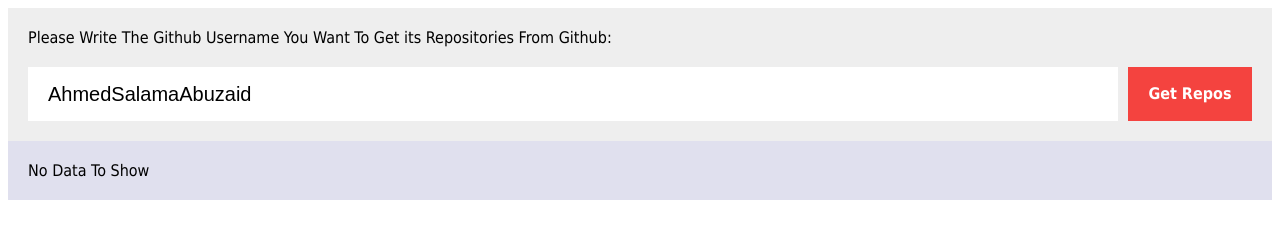
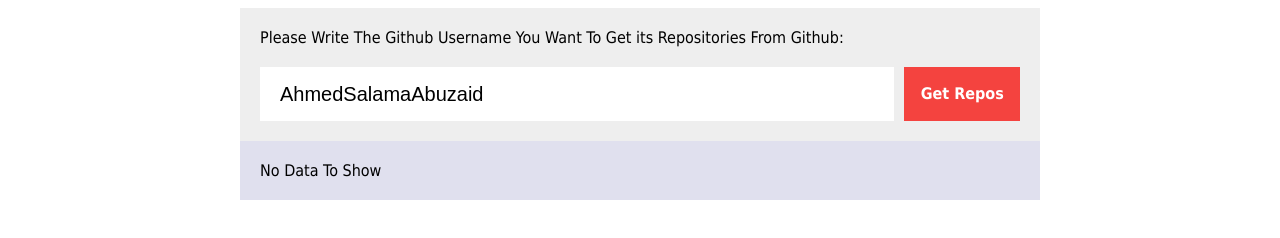
Before and after one commit to AhmedSalamaAbuzaid/fetch-repositories, a plain HTML site: page index.html in a window 1280 px wide. Drawn offline with Linux system fonts and the light colour scheme; no server answers.

Commit message:
Update style.css

```diff
--- a/style.css
+++ b/style.css
@@ -8,6 +8,11 @@ body{
     min-width: 470px;
     margin:auto;
     background-color: #f6f6ff;
+}
+@media (min-width:678px) {
+    .repos-container {
+        max-width: 800px;
+    }
 }
 .msg {
     padding: 20px 20px 0;
```
